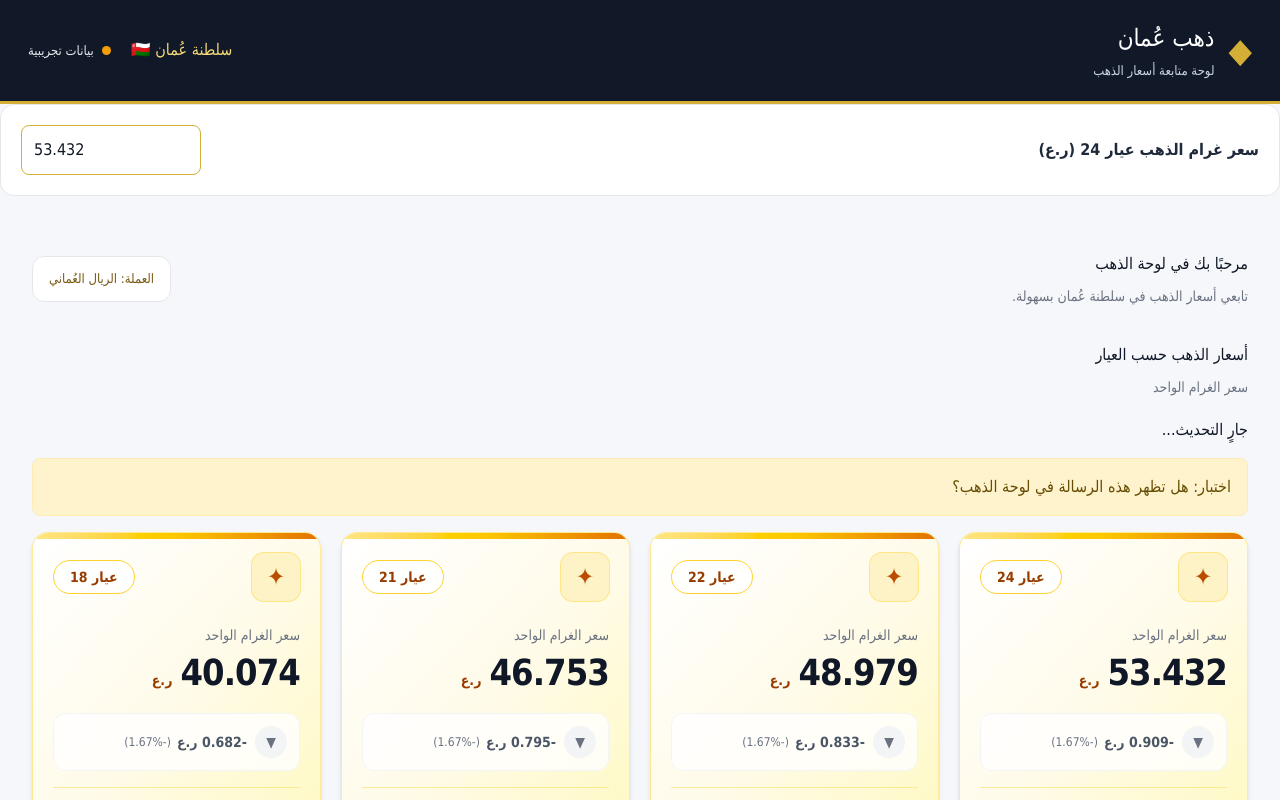
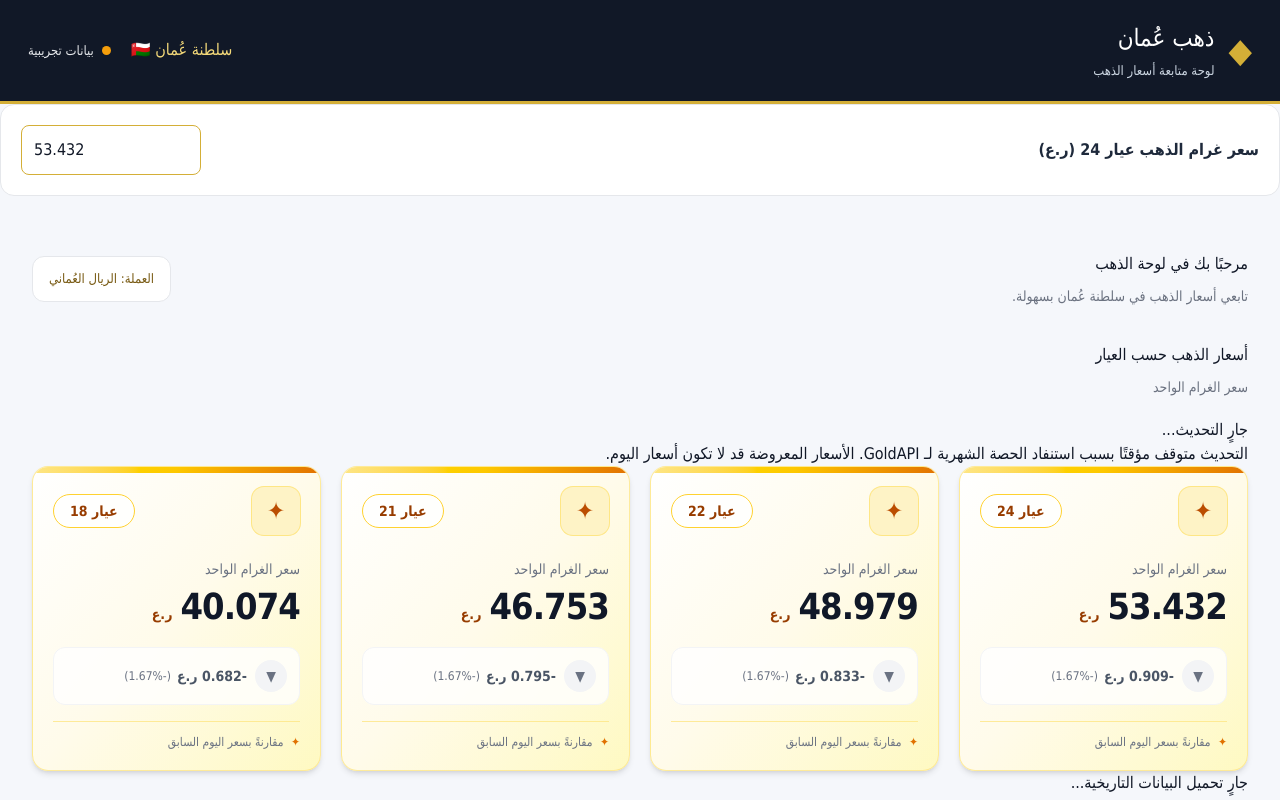
Before and after one commit to Mssana11/oman-gold-souq, an Angular app: page / in a window 1280 px wide. Shown: the top 800 px of the page. Built offline with nearby package versions, Linux system fonts and the light colour scheme; no server answers.

Commit message:
Show GoldAPI quota warning

```diff
--- a/src/app/pages/dashboard/dashboard.html
+++ b/src/app/pages/dashboard/dashboard.html
@@ -36,10 +36,13 @@
   </button>
 
   <div
-  style="background: #fff3cd; color: #664d03; padding: 16px; margin: 16px 0; border: 1px solid #ffecb5; border-radius: 8px;"
+  *ngIf="refreshMessage"
+  class="refresh-message"
+  role="status"
   dir="rtl">
-  اختبار: هل تظهر هذه الرسالة في لوحة الذهب؟
+  {{ refreshMessage }}
 </div>
+
 
   <section class="gold-grid">
     @for (gold of goldPrices; track gold.karat) {
```
